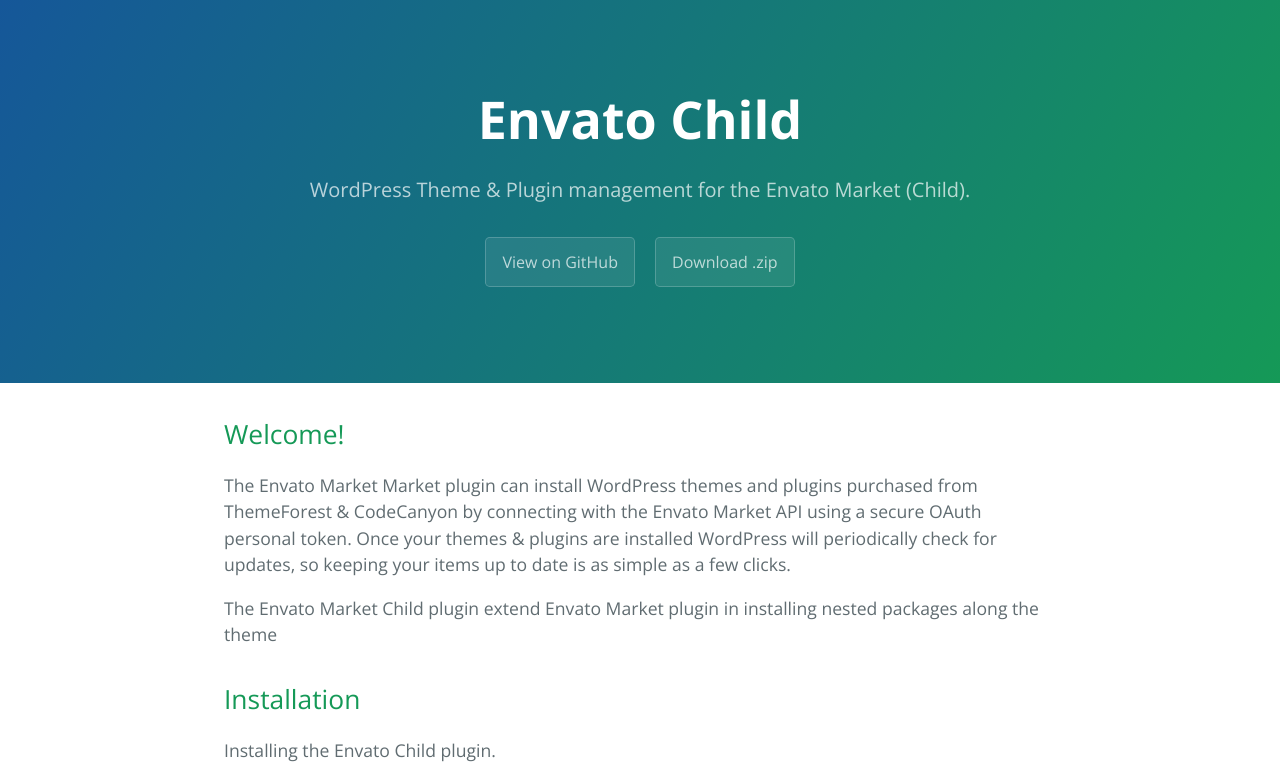
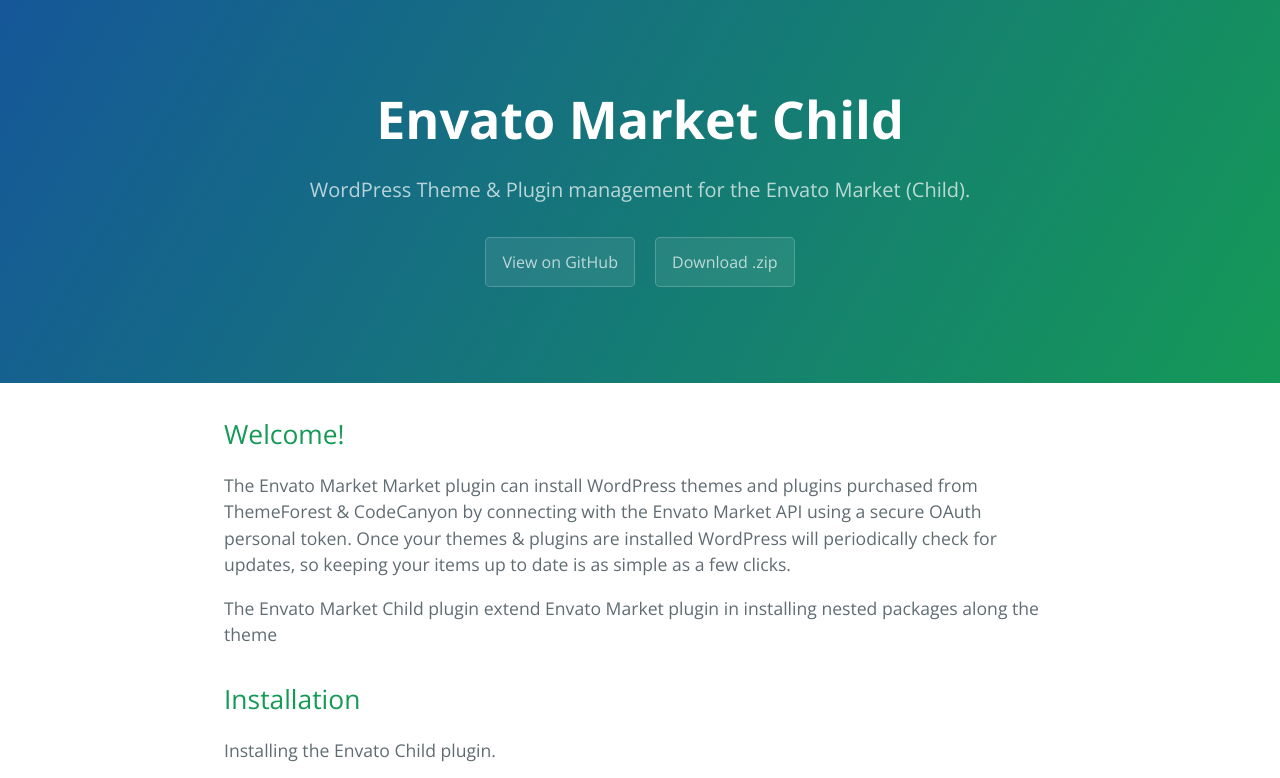
Before and after one commit to Indienanni/wp-envato-child, a plain HTML site: page index.html in a window 1280 px wide. Shown: the top 778 px of the page. Drawn offline with nearby package versions, Linux system fonts and the light colour scheme.

Commit message:
Update index.html

```diff
--- a/index.html
+++ b/index.html
@@ -11,7 +11,7 @@
   </head>
   <body>
     <section class="page-header">
-      <h1 class="project-name">Envato Child</h1>
+      <h1 class="project-name">Envato Market Child</h1>
       <h2 class="project-tagline">WordPress Theme &amp; Plugin management for the Envato Market (Child).</h2>
       <a href="https://github.com/indienanni/wp-envato-child" class="btn">View on GitHub</a>
       <a href="https://envato.github.io/wp-envato-child/dist/envato-child.zip" class="btn">Download .zip</a>
```
